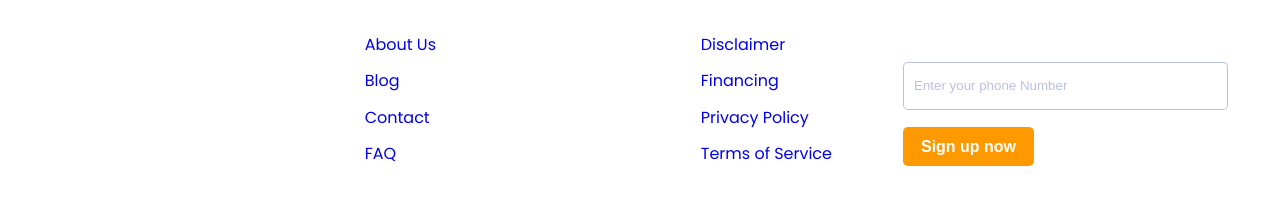
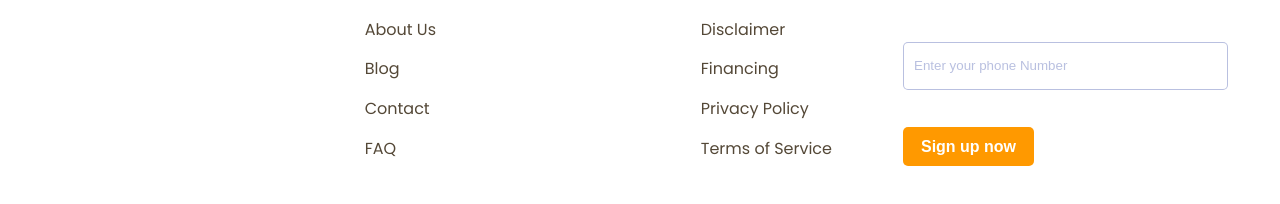
Before and after one commit to Patrick-Svensson/productly-website, a plain HTML site: page index.html in a window 1280 px wide. Shown: the part 3562-3766 px from the top of the page. Drawn offline with Linux system fonts and the light colour scheme.

Commit message:
Add style to footer links. Refactor and beautify code.

```diff
--- a/index.html
+++ b/index.html
@@ -12,35 +12,35 @@
 </head>
 <body class="body">
 
-    <!------ Navigation ------>
+    <!-- ***** Navigation ***** -->
     <nav class="nav">
 
-        <!--------- Logo --------->
+        <!-- ***** Logo ***** -->
         <div class="logo-nav-container">
             <a href="#"><img src="images/logo.svg" alt="Productly Logotype" class="logo logo__img"></a>
         </div>
-        <!-------- /.Logo -------->
+        <!-- ***** /.Logo ***** -->
 
         <div class="nav__block">
 
-            <!------ Nav Links ------>
+            <!-- ***** Nav Links ***** -->
             <ul class="nav__items">
                 <li class="list">
-                    <a href="#" class="nav--links">Product</a>
+                    <a href="#" class="nav--links links--hover">Product</a>
                 </li>
                 <li class="list">
-                    <a href="#" class="nav--links">Customer</a>
+                    <a href="#" class="nav--links links--hover">Customer</a>
                 </li>
                 <li class="list">
-                    <a href="#" class="nav--links">Pricing</a>
+                    <a href="#" class="nav--links links--hover">Pricing</a>
                 </li>
                 <li class="list">
-                    <a href="#" class="nav--links">Resources</a>
+                    <a href="#" class="nav--links links--hover">Resources</a>
                 </li>
             </ul>
-            <!----- /.Nav Links ----->
+            <!-- ***** /.Nav Links ***** -->
 
-            <!---- Sign In Sign Up ---->
+            <!-- ***** Sign In Sign Up ***** -->
             <ul class="nav__items">
                 <li class="list">
                     <button class="btn__nav btn__nav--sign-in" type="button" >Sign In</button>
@@ -49,15 +49,15 @@
                     <button class="btn btn__nav" type="button" >Sign Up</button>
                 </li>
             </ul>
-            <!--- /.Sign In Sign Up --->
+            <!-- ***** /.Sign In Sign Up ***** -->
 
         </div>
     </nav>
-    <!----- /.Navigation ----->
+    <!-- ***** /.Navigation ***** -->
 
     <div class="container">
 
-        <!-------- Header -------->
+        <!-- ***** Header ***** -->
         <header class="box box--header">
             <div class="header__text">
                 <h1 class="header--heading">The Design Thinking superpowers</h1>
@@ -72,14 +72,14 @@
                 </div>
             </div>
 
-            <!-------- Header Image -------->
+            <!-- ***** Header Image ***** -->
             <img src="images/section1.png" alt="Grafic image of three happy, jumping people." class="image--right">
-            <!------- /.Header Image ------->
+            <!-- ***** /.Header Image ***** -->
 
         </header>
-        <!------- /.Header ------->
+        <!-- ***** /.Header ***** -->
 
-        <!-------- Feature ------->
+        <!-- ***** Feature ***** -->
         <section class="box box--feature">
             <div class="feature__heading">
                 <h2 class="heading feature__heading--attribute">We design tools to unveil<br>your superpowers</h2>
@@ -114,9 +114,9 @@
             </div>
             <button class="btn btn__sign-up btn__sign-up--attributes" type="button" >SIGN UP NOW</button>
         </section>
-        <!------- /.Feature ------>
+        <!-- ***** /.Feature ***** -->
 
-        <!----- Professionals ---->
+        <!-- ***** Professionals ***** -->
         <section class="box box--main box--professionals">
             <div class="professionals__text">
                 <h2 class="heading heading--attribute"><span class="text">Effortless Validation for</span><br>
@@ -142,19 +142,19 @@
                 </p>
             </div>
 
-            <!-------- Professionals Image -------->
+            <!-- ***** Professionals Image ***** -->
             <img src="images/section3.png" alt="Grafic image of a man holding a mobile phone." class="image--right">
-            <!------- /.Professionals Image ------->
+            <!-- ***** /.Professionals Image ***** -->
 
         </section>
-        <!---- /.Professionals --->
+        <!-- ***** /.Professionals ***** -->
 
-        <!------- Managers ------->
+        <!-- ***** Managers ***** -->
         <section class="box box--main box--managers">
 
-            <!-------- Managers Image -------->
+            <!-- ***** Managers Image ***** -->
             <img src="images/section4.png" alt="Grafic image of a man with a laptop." class="header-image">
-            <!------- /.Managers Image ------->
+            <!-- ***** /.Managers Image ***** -->
 
             <div class="managers__text">
                 <h2 class="heading heading--managers"><span class="text">Easier decision making for</span><br>
@@ -187,9 +187,9 @@
                 </ul>
             </div>
         </section>
-        <!------ /.Managers ------>
+        <!-- ***** /.Managers ***** -->
 
-        <!----- Marketers ---->
+        <!-- ***** Marketers ***** -->
         <section class="box box--main box--marketers">
             <div class="professionals__text">
                 <h2 class="heading heading--attribute"><span class="text">Optimisation for</span><br>
@@ -214,68 +214,69 @@
                 </p>
             </div>
 
-            <!-------- Professionals Image -------->
+            <!-- ***** Marketers Image ***** -->
             <img src="images/section5.png" alt="Grafic image of a man pointing at a board with images." class="image--right">
-            <!------- /.Professionals Image ------->
+            <!-- ***** Marketers Image ***** -->
 
         </section>
-        <!---- /.Marketers --->
+        <!-- ***** /.Marketers ***** -->
 
-        <!------ Footer ------>
+        <!-- ***** Footer ***** -->
         <footer class="box box--footer">
 
-            <!------- Logo ------->
+            <!-- ***** Logo ***** -->
             <div class="logo-container">
                 <img src="images/logo.svg" alt="Productly Logotype" class="logo">
             </div>
-            <!------ /.Logo ------->
+            <!-- ***** /.Logo ***** -->
 
-            <!------- Links ------->
+            <!-- ***** Links ***** -->
             <div class="list-container">
                 <ul class="list-container__item">
                     <li class="list">
-                        <a href="#" class="link">About Us</a>
+                        <a href="#" class="link links--hover">About Us</a>
                     </li>
                     <li class="list">
-                        <a href="#" class="link">Blog</a>
+                        <a href="#" class="link links--hover">Blog</a>
                     </li>
                     <li class="list">
-                        <a href="#" class="link">Contact</a>
+                        <a href="#" class="link links--hover">Contact</a>
                     </li>
                     <li class="list">
-                        <a href="#" class="link">FAQ</a>
+                        <a href="#" class="link links--hover">FAQ</a>
                     </li>
                 </ul>
             </div>
             <div class="list-container">
                 <ul class="list-container__item">
                     <li class="list">
-                        <a href="#" class="link">Disclaimer</a>
+                        <a href="#" class="link links--hover">Disclaimer</a>
                     </li>
                     <li class="list">
-                        <a href="#" class="link">Financing</a>
+                        <a href="#" class="link links--hover">Financing</a>
                     </li>
                     <li class="list">
-                        <a href="#" class="link">Privacy Policy</a>
+                        <a href="#" class="link links--hover">Privacy Policy</a>
                     </li>
                     <li class="list">
-                        <a href="#" class="link">Terms of Service</a>
+                        <a href="#" class="link links--hover">Terms of Service</a>
                     </li>
                 </ul>
             </div>
-            <!------ /.Links ------>
+            <!-- ***** /.Links ***** -->
 
-            <!------ Sign Up ------>
+            <!-- ***** Sign Up ***** -->
             <div class="list-container">
-                <ul class="list-container__item">
+                <div class="list-container__item">
                     <input class="text-box"  type="text" placeholder="Enter your phone Number">
                     <button class="btn btn__footer-sign-up btn__sign-up--attributes" type="button" >Sign up now</button>
-                </ul>
+                </div>
             </div>
-             <!----- /.Sign Up ----->
-        </div>
-    </footer>
-    <!----- /.Footer ----->
+             <!-- ***** /.Sign Up ***** -->
 
+        </footer>
+        <!-- ***** /.Footer ***** -->
+
+    </div>
 </body>
 </html>
--- a/styles/footer.css
+++ b/styles/footer.css
@@ -39,6 +39,10 @@
 
 .link {
     text-decoration: none;
+    font-size: 16px;
+    line-height: 35px;
+    /* or 219% */
+    color: #544837;
 }
 
 .btn__footer-sign-up {
--- a/styles/header.css
+++ b/styles/header.css
@@ -51,7 +51,6 @@
     border-top: 10px solid transparent;
     border-left: 20px solid  #FF9900;
     border-bottom: 10px solid transparent;
-    border-radius: px;
     margin: 0 8px 0 30px;
   }
 
--- a/styles/main.css
+++ b/styles/main.css
@@ -31,7 +31,7 @@
 
 .managers__text {
     width: 486px;
-    height: 427;
+    height: 427px;
 }
 
 .heading--managers {
--- a/styles/style.css
+++ b/styles/style.css
@@ -71,6 +71,10 @@
     margin-left: 30px;
 }
 
+.links--hover:hover {
+    color: #d88200;
+}
+
 /* ------ Nav-Bar ------ */
 
 .nav {
@@ -125,10 +129,6 @@
     color: #2F281E;
 }
 
-.nav--links:hover {
-    color: rgba(0, 0, 0, .5);
-}
-
 /* ------ Sign In / Sign Up ------ */
 
 .btn {
```
